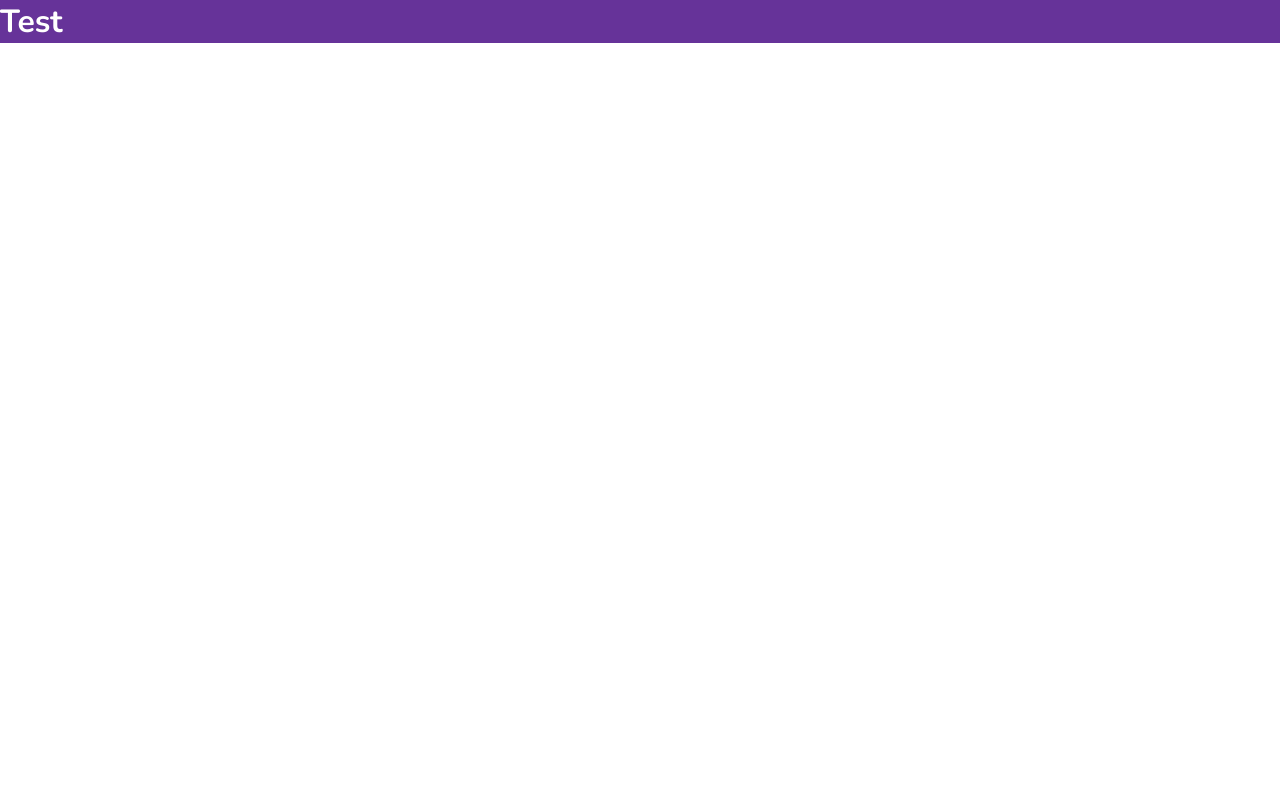
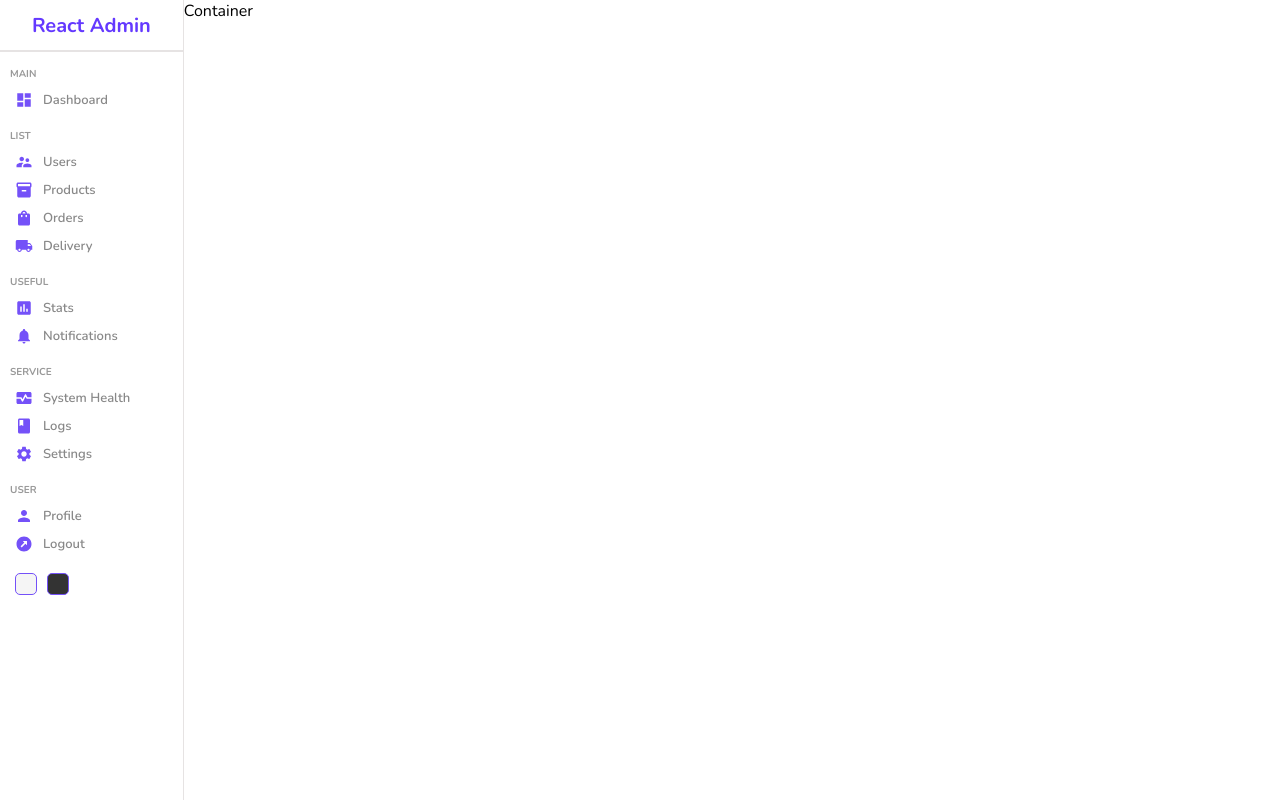
Before and after one commit to varunpats/adminDashboard, a React (Create React App) app in the folder admin-dashboard/: page / in a window 1280 px wide. Built offline with nearby package versions, Linux system fonts and the light colour scheme.

Commit message:
Sidebar design and basic structure

```diff
--- a/admin-dashboard/package.json
+++ b/admin-dashboard/package.json
@@ -3,6 +3,10 @@
   "version": "0.1.0",
   "private": true,
   "dependencies": {
+    "@emotion/react": "^11.11.1",
+    "@emotion/styled": "^11.11.0",
+    "@mui/icons-material": "^5.14.19",
+    "@mui/material": "^5.14.20",
     "@testing-library/jest-dom": "^5.17.0",
     "@testing-library/react": "^13.4.0",
     "@testing-library/user-event": "^13.5.0",
--- /dev/null
+++ b/admin-dashboard/src/components/sidebar/Sidebar.js
@@ -0,0 +1,88 @@
+import React from 'react';
+import './Sidebar.scss';
+import DashboardIcon from '@mui/icons-material/Dashboard';
+import PersonIcon from '@mui/icons-material/Person';
+import Inventory2Icon from '@mui/icons-material/Inventory2';
+import ShoppingBagIcon from '@mui/icons-material/ShoppingBag';
+import LocalShippingIcon from '@mui/icons-material/LocalShipping';
+import InsertChartIcon from '@mui/icons-material/InsertChart';
+import NotificationsIcon from '@mui/icons-material/Notifications';
+import MonitorHeartIcon from '@mui/icons-material/MonitorHeart';
+import BookIcon from '@mui/icons-material/Book';
+import SettingsIcon from '@mui/icons-material/Settings';
+import SupervisorAccountIcon from '@mui/icons-material/SupervisorAccount';
+import OutboundIcon from '@mui/icons-material/Outbound';
+
+export default function Sidebar() {
+    return (
+        <div className='sidebar'>
+            <div className='top'>
+                <span className='logo'>
+                    React Admin
+                </span>
+            </div>
+            <hr />
+            <div className='center'>
+                <ul>
+                    <p className='title'>MAIN</p>
+                    <li>
+                        <DashboardIcon className='icon' />
+                        <span>Dashboard</span>
+                    </li>
+                    <p className='title'>LIST</p>
+                    <li>
+                        <SupervisorAccountIcon className='icon' />
+                        <span>Users</span>
+                    </li>
+                    <li>
+                        <Inventory2Icon className='icon' />
+                        <span>Products</span>
+                    </li>
+                    <li>
+                        <ShoppingBagIcon className='icon' />
+                        <span>Orders</span>
+                    </li>
+                    <li>
+                        <LocalShippingIcon className='icon' />
+                        <span>Delivery</span>
+                    </li>
+                    <p className='title'>USEFUL</p>
+                    <li>
+                        <InsertChartIcon className='icon' />
+                        <span>Stats</span>
+                    </li>
+                    <li>
+                        <NotificationsIcon className='icon' />
+                        <span>Notifications</span>
+                    </li>
+                    <p className='title'>SERVICE</p>
+                    <li>
+                        <MonitorHeartIcon className='icon' />
+                        <span>System Health</span>
+                    </li>
+                    <li>
+                        <BookIcon className='icon' />
+                        <span>Logs</span>
+                    </li>
+                    <li>
+                        <SettingsIcon className='icon' />
+                        <span>Settings</span>
+                    </li>
+                    <p className='title'>USER</p>
+                    <li>
+                        <PersonIcon className='icon' />
+                        <span>Profile</span>
+                    </li>
+                    <li>
+                        <OutboundIcon className='icon' />
+                        <span>Logout</span>
+                    </li>
+                </ul>
+            </div>
+            <div className='bottom'>
+                <div className='colorOption'></div>
+                <div className='colorOption'></div>
+            </div>
+        </div>
+    )
+}
--- /dev/null
+++ b/admin-dashboard/src/components/sidebar/Sidebar.scss
@@ -0,0 +1,88 @@
+.sidebar {
+    flex: 1;
+    border-right: 0.5px solid rgb(230, 227, 227);
+    min-height: 100vh;
+    background-color: #fff;
+
+    .top {
+        height: 50px;
+        display: flex;
+        align-items: center;
+        justify-content: center;
+
+        .logo {
+            font-size: 20px;
+            font-weight: bold;
+            color: #6439ff;
+        }
+    }
+
+    hr {
+        height: 0;
+        border: 0.5px solid rgb(230, 227, 227);
+    }
+
+    .center {
+        padding-left: 10px;
+
+        ul {
+            list-style: none;
+            margin: 0;
+            padding: 0;
+
+            .title {
+                font-size: 10px;
+                font-weight: bold;
+                color: #999;
+                margin-top: 15px;
+                margin-bottom: 5px;
+            }
+
+            li {
+                display: flex;
+                align-items: center;
+                padding: 5px;
+                cursor: pointer;
+
+                &:hover {
+                    background-color: #ece8ff;
+                }
+
+                .icon {
+                    font-size: 18px;
+                    color: #7451f8;
+                }
+
+                span {
+                    font-size: 13px;
+                    font-weight: 600;
+                    color: #888;
+                    margin-left: 10px;
+                }
+            }
+        }
+    }
+
+    .bottom {
+        display: flex;
+        align-items: center;
+        margin: 10px;
+
+        .colorOption {
+            width: 20px;
+            height: 20px;
+            border-radius: 5px;
+            border: 1px solid #7451f8;
+            cursor: pointer;
+            margin: 5px;
+
+            &:nth-child(1) {
+                background-color: whitesmoke;
+            }
+
+            &:nth-child(2) {
+                background-color: #333;
+            }
+        }
+    }
+}
--- a/admin-dashboard/src/pages/home/Home.js
+++ b/admin-dashboard/src/pages/home/Home.js
@@ -1,10 +1,14 @@
 import React from 'react';
+import Sidebar from '../../components/sidebar/Sidebar';
 import './Home.scss';
 
 export default function Home() {
     return (
         <div className='home'>
-            <h1 className='title'>Test</h1>
+            <Sidebar />
+            <div className='container'>
+                Container
+            </div>
         </div>
     )
 }
--- a/admin-dashboard/src/pages/home/Home.scss
+++ b/admin-dashboard/src/pages/home/Home.scss
@@ -1,7 +1,7 @@
 .home {
-    background-color: rebeccapurple;
+    display: flex;
 
-    .title {
-        color: #fff;
+    .container {
+        flex: 6;
     }
 }
```
Also changed, not shown: admin-dashboard/src/components/navbar/Navbar.js (added, +8 -0 lines), admin-dashboard/src/components/navbar/Navbar.scss (added), 1 other file (tests, documents, lock files or other folders).
